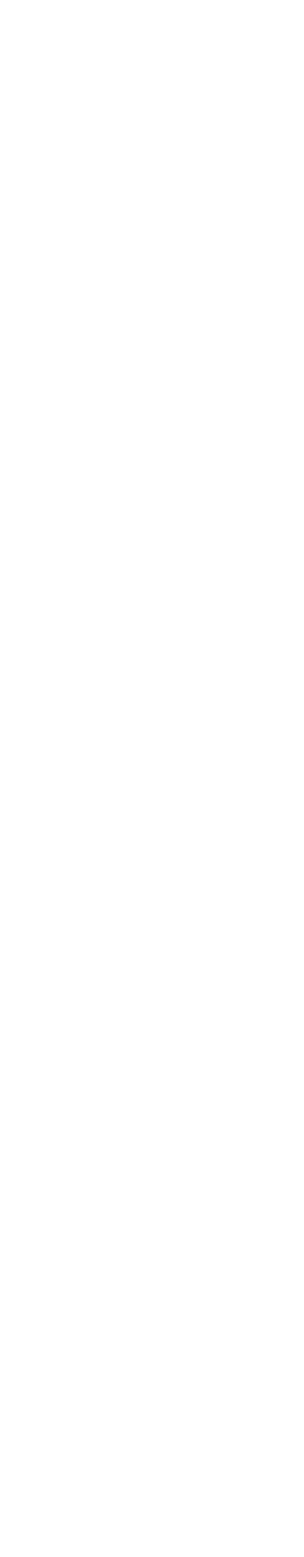
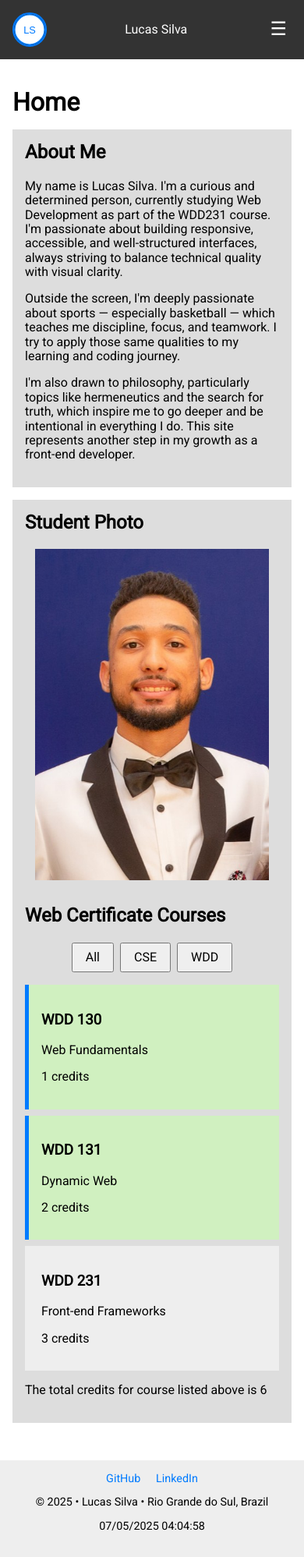
Before and after one commit to TheKingPreto/wdd231, a plain HTML site: page index.html in a window 390 px wide. Shown: the whole page at 78% size. Before the commit the page ends 844 px from the top, so only its background shows below. Drawn offline with nearby package versions, Linux system fonts and the light colour scheme.

Commit message:
course home page

```diff
--- a/index.html
+++ b/index.html
@@ -1,11 +1,70 @@
 <!DOCTYPE html>
 <html lang="en">
 <head>
-    <meta charset="UTF-8">
-    <meta name="viewport" content="width=device-width, initial-scale=1.0">
-    <title>WDD 231</title>
+  <meta charset="UTF-8" />
+  <meta name="viewport" content="width=device-width, initial-scale=1.0" />
+  <meta name="description" content="WDD 231 - Home Page" />
+  <meta name="author" content="Lucas Silva" />
+  <title>Home | WDD231</title>
+  <link href="https://fonts.googleapis.com/css2?family=Roboto&display=swap" rel="stylesheet" />
+  <link rel="stylesheet" href="styles/normalize.css" />
+  <link rel="stylesheet" href="styles/small.css" />
+  <link rel="stylesheet" href="styles/larger.css" />
+  <script src="scripts/navigation.js" defer></script>
+  <script src="scripts/date.js" defer></script>
+  <script src="scripts/course.js" defer></script>
 </head>
 <body>
+  <header>
+    <img src="images/logo.svg" alt="Site Logo" class="logo" />
+    <span>Lucas Silva</span>
+    <button id="menuBtn" aria-label="Menu">☰</button>
+  </header>
 
+  <nav id="navMenu" class="hidden">
+    <a href="index.html">Home</a>
+    <a href="chamber/index.html">Chamber Project</a>
+    <a href="final/index.html">Final Project</a>
+  </nav>
+
+  <main>
+    <h1>Home</h1>
+
+    <div class="top-sections">
+      <section>
+        <h2>About Me</h2>
+        <p>My name is Lucas Silva. I'm a curious and determined person, currently studying Web Development as part of the WDD231 course. I'm passionate about building responsive, accessible, and well-structured interfaces, always striving to balance technical quality with visual clarity.</p>
+        <p>Outside the screen, I'm deeply passionate about sports — especially basketball — which teaches me discipline, focus, and teamwork. I try to apply those same qualities to my learning and coding journey.</p>
+        <p>I'm also drawn to philosophy, particularly topics like hermeneutics and the search for truth, which inspire me to go deeper and be intentional in everything I do. This site represents another step in my growth as a front-end developer.</p>
+      </section>
+
+      <section>
+        <h2>Student Photo</h2>
+        <img src="images/profile.jpg" alt="Photo of Lucas Silva" />
+      </section>
+    </div>
+
+    <section class="courses">
+      <h2>Web Certificate Courses</h2>
+
+      <div class="filters">
+        <button id="all">All</button>
+        <button id="cse">CSE</button>
+        <button id="wdd">WDD</button>
+      </div>
+
+      <div id="courses"></div>
+      <p id="totalCredits"></p>
+    </section>
+  </main>
+
+  <footer>
+    <div class="social">
+      <a href="https://github.com/TheKingPreto" target="_blank">GitHub</a>
+      <a href="https://linkedin.com/in/lucas-oliveira-silva032" target="_blank">LinkedIn</a>
+    </div>
+    <p>&copy; <span id="currentyear"></span> • Lucas Silva • Rio Grande do Sul, Brazil</p>
+    <p id="lastModified"></p>
+  </footer>
 </body>
 </html>
--- /dev/null
+++ b/scripts/course.js
@@ -0,0 +1,28 @@
+const courses = [
+  { code: "WDD 130", name: "Web Fundamentals", credits: 1, category: "WDD", completed: true },
+  { code: "WDD 131", name: "Dynamic Web", credits: 2, category: "WDD", completed: true },
+  { code: "WDD 231", name: "Front-end Frameworks", credits: 3, category: "WDD", completed: false },
+];
+
+function displayCourses(filter = "All") {
+  const container = document.getElementById("courses");
+  container.innerHTML = "";
+  const filtered = courses.filter(course => filter === "All" || course.category === filter);
+  let total = 0;
+
+  filtered.forEach(course => {
+    const card = document.createElement("div");
+    card.className = `course ${course.completed ? "completed" : ""}`;
+    card.innerHTML = `<h3>${course.code}</h3><p>${course.name}</p><p>${course.credits} credits</p>`;
+    container.appendChild(card);
+    total += course.credits;
+  });
+
+  document.getElementById("totalCredits").textContent = `The total credits for course listed above is ${total}`;
+}
+
+document.getElementById("all").addEventListener("click", () => displayCourses("All"));
+document.getElementById("cse").addEventListener("click", () => displayCourses("CSE"));
+document.getElementById("wdd").addEventListener("click", () => displayCourses("WDD"));
+
+window.addEventListener("DOMContentLoaded", () => displayCourses());
--- /dev/null
+++ b/scripts/date.js
@@ -0,0 +1,2 @@
+document.getElementById("currentyear").textContent = new Date().getFullYear();
+document.getElementById("lastModified").textContent = document.lastModified;
--- /dev/null
+++ b/scripts/navigation.js
@@ -0,0 +1,6 @@
+const menuBtn = document.getElementById("menuBtn");
+const navMenu = document.getElementById("navMenu");
+
+menuBtn.addEventListener("click", () => {
+  navMenu.classList.toggle("open");
+});
--- /dev/null
+++ b/styles/larger.css
@@ -0,0 +1,53 @@
+@media (min-width: 768px) {
+  nav {
+    flex-direction: row;
+    justify-content: center;
+    background-color: #333;
+  }
+
+  nav a {
+    border-bottom: none;
+    padding: 1rem 2rem;
+  }
+
+  .top-sections {
+    flex-direction: row;
+    justify-content: space-between;
+  }
+
+  .top-sections section {
+    flex: 1;
+    margin: 0 0.5rem;
+  }
+
+  .top-sections section:first-child {
+    margin-left: 0;
+  }
+
+  .top-sections section:last-child {
+    margin-right: 0;
+  }
+
+  .courses {
+    margin-top: 2rem;
+  }
+
+  .filters {
+    justify-content: flex-start;
+  }
+
+  .course {
+    max-width: 300px;
+  }
+
+  footer {
+    display: flex;
+    flex-direction: column;
+    align-items: center;
+    justify-content: center;
+  }
+
+  footer .social {
+    margin-bottom: 0.5rem;
+  }
+}
--- /dev/null
+++ b/styles/small.css
@@ -0,0 +1,123 @@
+body {
+  margin: 0;
+  font-family: 'Roboto', sans-serif;
+}
+
+header {
+  display: flex;
+  justify-content: space-between;
+  align-items: center;
+  background-color: #333;
+  color: white;
+  padding: 1rem;
+}
+
+.logo {
+  width: 40px;
+  height: 40px;
+  border-radius: 50%;
+  border: 2px solid #007BFF;
+}
+
+#menuBtn {
+  background: none;
+  border: none;
+  color: white;
+  font-size: 1.5rem;
+  cursor: pointer;
+}
+
+nav {
+  display: flex;
+  flex-direction: column;
+  background-color: #444;
+}
+
+nav a {
+  padding: 1rem;
+  color: white;
+  text-decoration: none;
+  text-align: center;
+  border-bottom: 1px solid #333;
+}
+
+nav a:hover {
+  background-color: #555;
+}
+
+.hidden {
+  display: none;
+}
+
+main {
+  padding: 1rem;
+}
+
+h1 {
+  font-size: 2rem;
+  margin-bottom: 1rem;
+}
+
+.top-sections {
+  display: flex;
+  flex-direction: column;
+  gap: 1rem;
+}
+
+section {
+  background-color: #ddd;
+  padding: 1rem;
+}
+
+section h2 {
+  margin-top: 0;
+}
+
+section img {
+  width: 100%;
+  max-width: 300px;
+  display: block;
+  margin: auto;
+}
+
+.filters {
+  display: flex;
+  justify-content: center;
+  gap: 0.5rem;
+  margin-bottom: 1rem;
+}
+
+.filters button {
+  padding: 0.5rem 1rem;
+  cursor: pointer;
+}
+
+.course {
+  background-color: #eee;
+  padding: 1rem;
+  margin-bottom: 0.5rem;
+  border-left: 5px solid transparent;
+}
+
+.course.completed {
+  background-color: #d0f0c0;
+  border-left-color: #007BFF;
+}
+
+footer {
+  margin-top: 2rem;
+  padding: 1rem;
+  background-color: #eee;
+  text-align: center;
+  font-size: 0.9rem;
+}
+
+footer .social a {
+  margin: 0 0.5rem;
+  text-decoration: none;
+  color: #007BFF;
+}
+
+footer .social a:hover {
+  text-decoration: underline;
+}
```
Also changed, not shown: images/logo.svg (added), images/profile.jpg (added).
